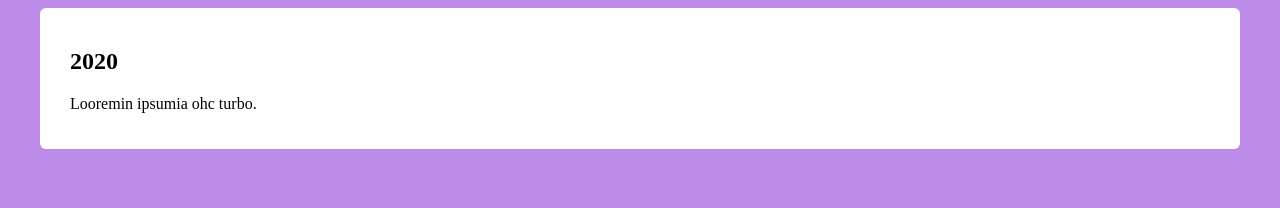
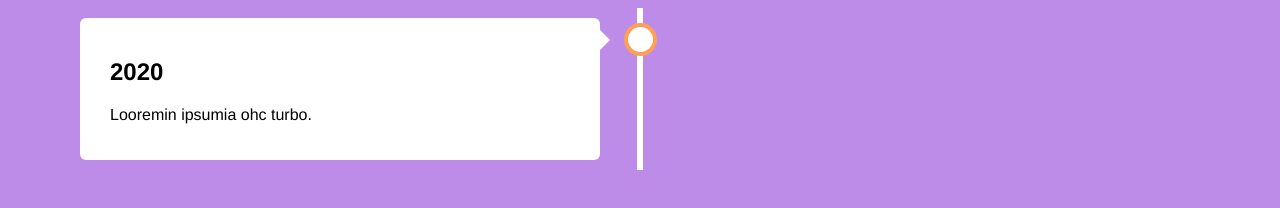
Before and after one commit to mkajibber/html, a plain HTML site: page index.html in a window 1280 px wide. Drawn offline with Linux system fonts and the light colour scheme.

Commit message:
Update index.html

```diff
--- a/index.html
+++ b/index.html
@@ -10,6 +10,7 @@
 
       body {
         background-color: #BD8BE8;
+        font-family: Helvetica, sans-serif;
       }
 
       .aikajana {
@@ -89,9 +90,23 @@
         border-color: transparent white transparent transparent;
       }
 
+      /* Lisää oikealle osoittavat nuolet vasemmanpuoleiseen konttiin */
+      .left::before {
+        content: " ";
+        height: 0;
+        position: absolute;
+        top: 22px;
+        width: 0;
+        z-index: 1;
+        right: 30px;
+        border: medium solid white;
+        border-width: 10px 0 10px 10px;
+        border-color: transparent transparent transparent white;
+      }
+
       /* Korjaa oikeanpuoleisen kontin ympyrän */
       .right::after {
-        left: 16px;
+        left: -16px;
       }
 
       /* Tosiasiallinen sisältö */
@@ -133,13 +148,13 @@
         .right {
           left: 0%;
         }
-
+      }
     </style>
   </head>
   <body>
 
     <div class="aikajana">
-      <div class="kontti-left">
+      <div class="kontti left">
         <div class="sisalto">
           <h2>2020</h2>
           <p>Looremin ipsumia ohc turbo.</p>
```
Lines whose indentation alone changed are shown as unchanged.
